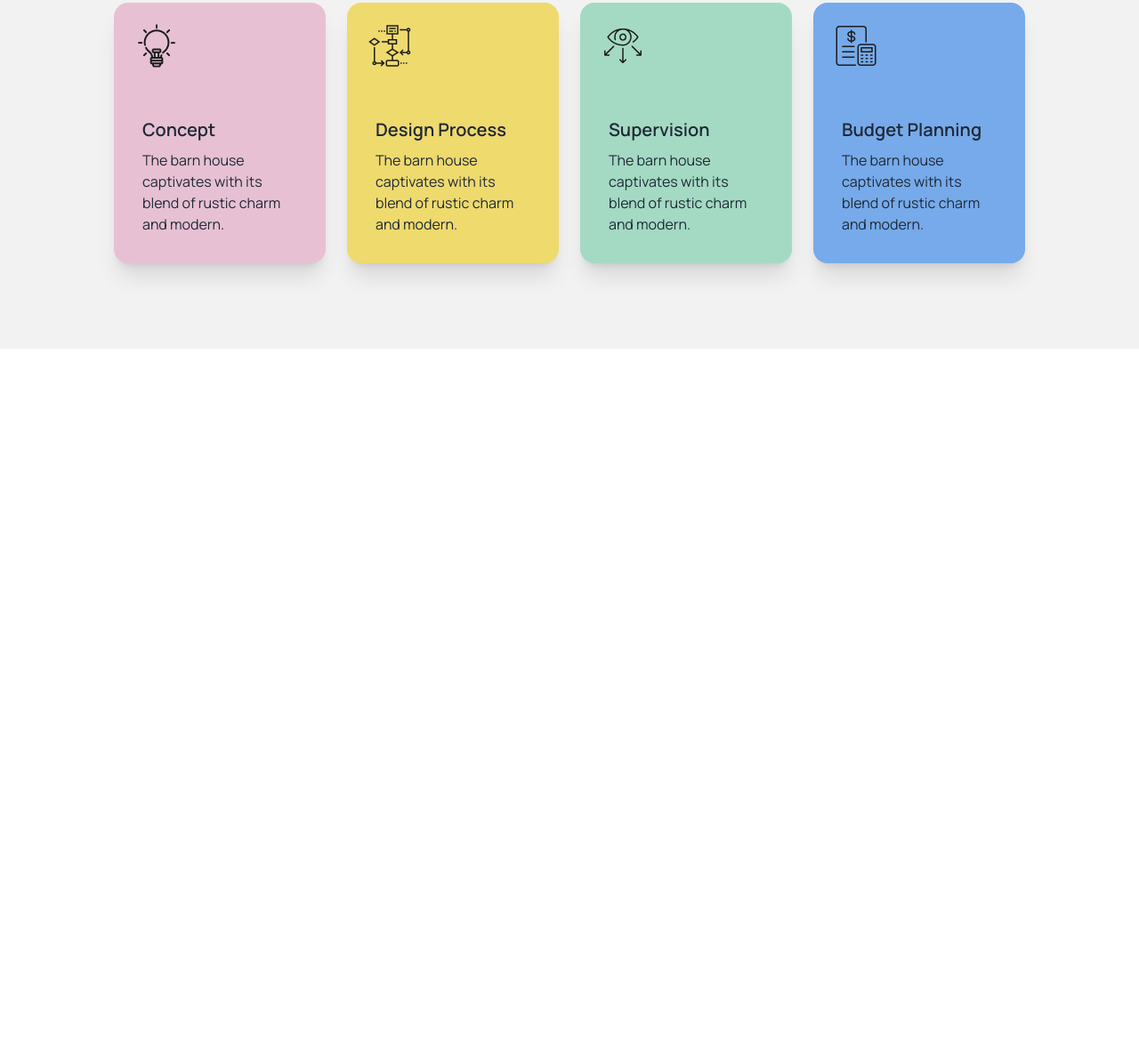
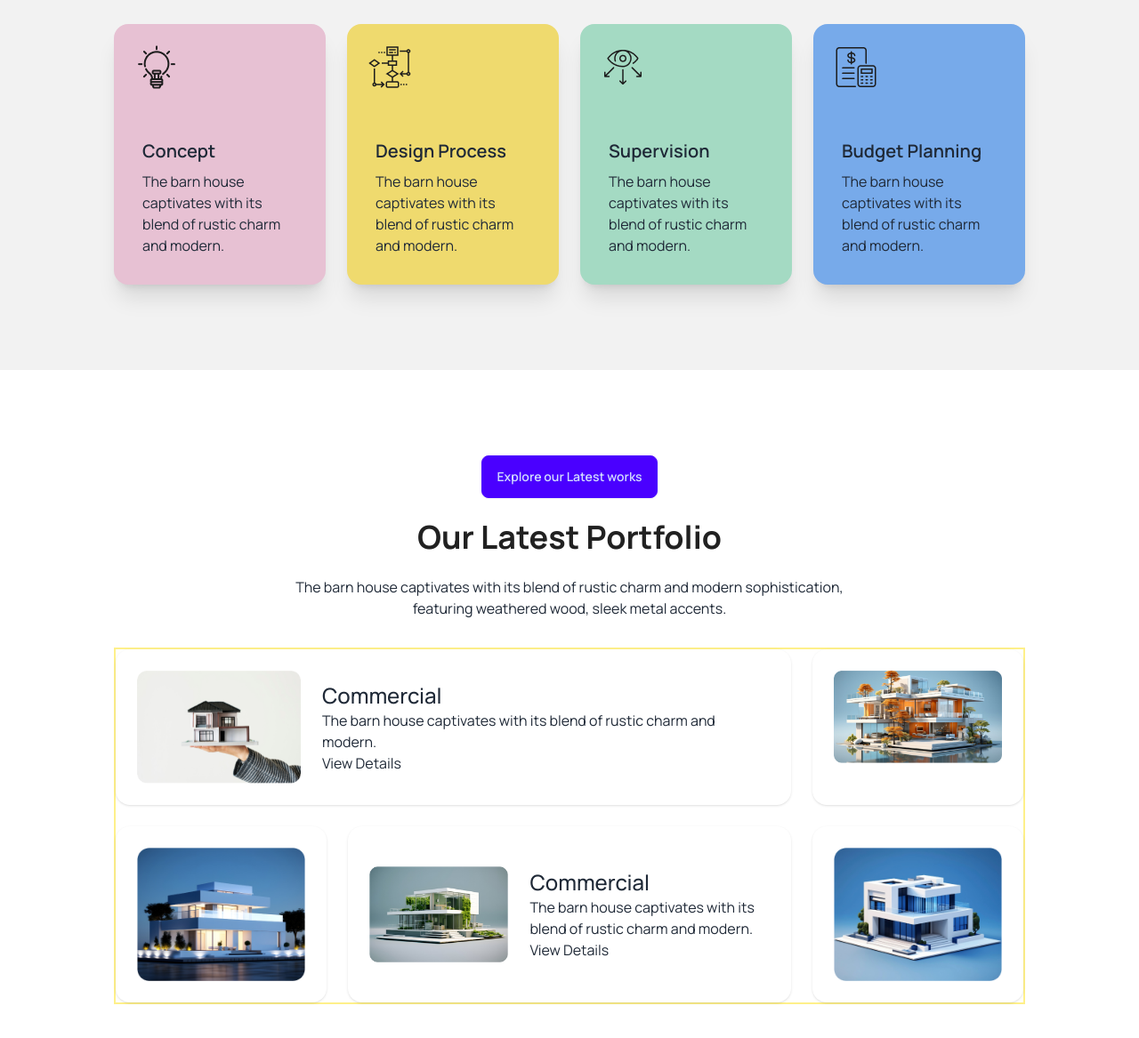
Before and after one commit to Delwarhussain1/assignment-3, a plain HTML site: page index.html in a window 1280 px wide. Shown: the part 1977-3144 px from the top of the page at 89% size. Before the commit the page ends 2369 px from the top, so only its background shows below. Drawn offline with nearby package versions, Linux system fonts and the light colour scheme.

Commit message:
portfolio section

```diff
--- a/index.html
+++ b/index.html
@@ -18,9 +18,10 @@
       href="https://fonts.googleapis.com/css2?family=Manrope:wght@200..800&display=swap"
       rel="stylesheet"
     />
+    />
     <style>
       .manrope {
-        font-family: 'Manrope', system-ui;
+        font-family: 'Manrope', sans-serif;
       }
     </style>
   </head>
@@ -162,7 +163,7 @@
       <div class="pt-24 pb-8 bg-base-200">
         <div class="max-w-5xl mx-auto text-center space-y-6">
           <button class="btn btn-primary">How we works</button>
-          <h1 class="text-4xl font-bold">Our Works Process</h1>
+          <h1 class="text-4xl font-bold text-[#212121]">Our Works Process</h1>
           <p>
             The barn house captivates with its blend of rustic charm and modern
             sophistication, <br />
@@ -227,6 +228,62 @@
           </div>
         </section>
       </section>
+      <!-- Portfolio section -->
+      <section class="max-w-5xl mx-auto my-24">
+        <div class="max-w-5xl mx-auto text-center space-y-6">
+          <button class="btn btn-primary">Explore our Latest works</button>
+          <h1 class="text-4xl font-bold text-[#212121]">
+            Our Latest Portfolio
+          </h1>
+          <p>
+            The barn house captivates with its blend of rustic charm and modern
+            sophistication, <br />
+            featuring weathered wood, sleek metal accents.
+          </p>
+        </div>
+        <div
+          class="lg:grid lg:grid-cols-4 grid gap-x-6 gap-y-6 mt-8 border-2 border-yellow-200"
+        >
+          <div
+            class="lg:flex lg:col-span-3 gap-x-6 items-center p-6 shadow rounded-2xl"
+          >
+            <div><img src="assets/img1.png" alt="" class="w-full" /></div>
+            <div class="w-full">
+              <h3 class="font-medium text-2xl">Commercial</h3>
+              <p>
+                The barn house captivates with its blend of rustic charm and
+                modern.
+              </p>
+              <button>View Details</button>
+            </div>
+          </div>
+          <div class="shadow p-6 rounded-2xl">
+            <img src="assets/img2.png" alt="" class="w-full" />
+          </div>
+          <div class="shadow p-6 rounded-2xl">
+            <img src="assets/img5.png" alt="" class="w-full" />
+          </div>
+          <div
+            class="lg:flex lg:col-span-2 gap-x-6 items-center p-6 shadow rounded-2xl"
+          >
+            <div><img src="assets/img4.png" alt="" class="w-full" /></div>
+            <div class="w-full">
+              <h3 class="font-medium text-2xl">Commercial</h3>
+              <p>
+                The barn house captivates with its blend of rustic charm and
+                modern.
+              </p>
+              <button>View Details</button>
+            </div>
+          </div>
+          <div class="shadow p-6 rounded-2xl">
+            <img src="assets/img3.png" alt="" class="w-full" />
+          </div>
+          <div class="shadow p-6 rounded-2xl lg:hidden">
+            <img src="assets/img5.png" alt="" class="w-full" />
+          </div>
+        </div>
+      </section>
     </main>
   </body>
 </html>
```
